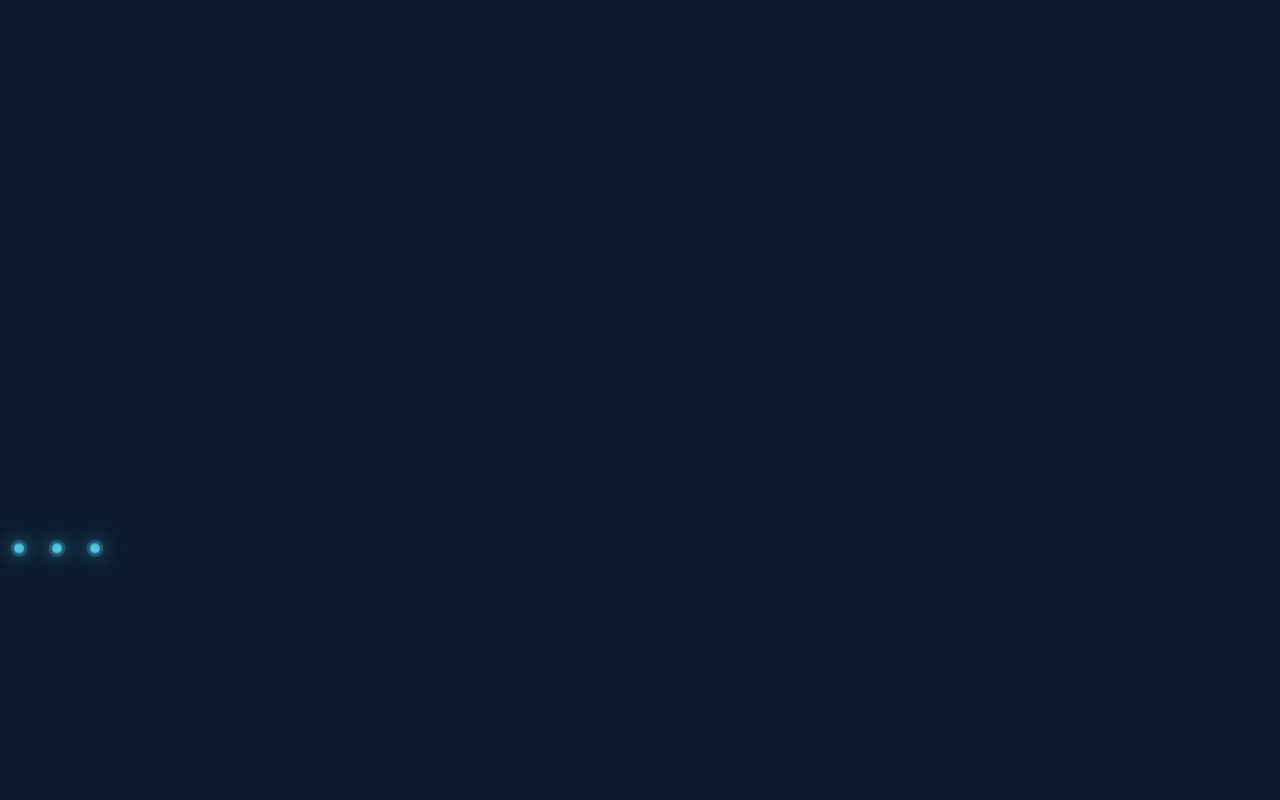
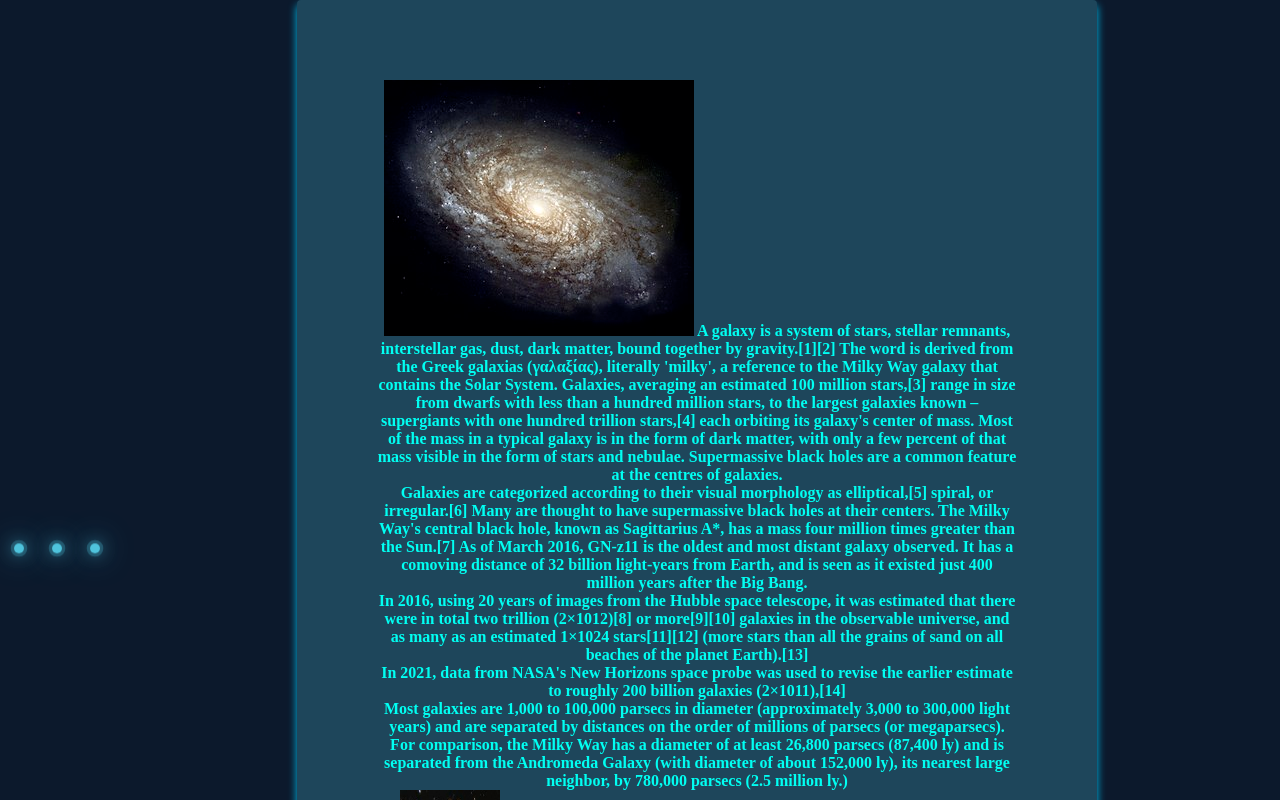
Before and after one commit to elmirq/ev, a plain HTML site: page index.html in a window 1280 px wide. Drawn offline with Linux system fonts and the light colour scheme.

Commit message:
end ( bacara bilmedim :( )

```diff
--- a/index.html
+++ b/index.html
@@ -8,13 +8,50 @@
     <link rel="stylesheet" href="style.css">
 </head>
 <body>
+
+
+
+
     <div class="cnt">
+
         <div class="sar">
-<span style="--i:11" ></span>
 <span></span>
 <span></span>
+<span></span>
+<br>
+<br>
+<br>
+<br>
+<div class="text"  >
+    <p> <strong>
+        <img src="310px-NGC_4414_(NASA-med).jpg" alt="">
+
+        A galaxy is a system of stars, stellar remnants, interstellar gas, dust, dark matter, bound together by gravity.[1][2] The word is derived from the Greek galaxias (γαλαξίας), literally 'milky', a reference to the Milky Way galaxy that contains the Solar System. Galaxies, averaging an estimated 100 million stars,[3] range in size from dwarfs with less than a hundred million stars, to the largest galaxies known – supergiants with one hundred trillion stars,[4] each orbiting its galaxy's center of mass. Most of the mass in a typical galaxy is in the form of dark matter, with only a few percent of that mass visible in the form of stars and nebulae. Supermassive black holes are a common feature at the centres of galaxies.
+<br>
+Galaxies are categorized according to their visual morphology as elliptical,[5] spiral, or irregular.[6] Many are thought to have supermassive black holes at their centers. The Milky Way's central black hole, known as Sagittarius A*, has a mass four million times greater than the Sun.[7] As of March 2016, GN-z11 is the oldest and most distant galaxy observed. It has a comoving distance of 32 billion light-years from Earth, and is seen as it existed just 400 million years after the Big Bang.
+<br>
+In 2016, using 20 years of images from the Hubble space telescope, it was estimated that there were in total two trillion (2×1012)[8] or more[9][10] galaxies in the observable universe, and as many as an estimated 1×1024 stars[11][12] (more stars than all the grains of sand on all beaches of the planet Earth).[13]
+<br>
+In 2021, data from NASA's New Horizons space probe was used to revise the earlier estimate to roughly 200 billion galaxies (2×1011),[14]
+<br>
+Most galaxies are 1,000 to 100,000 parsecs in diameter (approximately 3,000 to 300,000 light years) and are separated by distances on the order of millions of parsecs (or megaparsecs). For comparison, the Milky Way has a diameter of at least 26,800 parsecs (87,400 ly) and is separated from the Andromeda Galaxy (with diameter of about 152,000 ly), its nearest large neighbor, by 780,000 parsecs (2.5 million ly.)
+<br> <img src="ulduz.jpg" alt="" width="100px" height="100px">
+The space between galaxies is filled with a tenuous gas (the intergalactic medium) with an average density of less than one atom per cubic meter. Most galaxies are gravitationally organized into groups, clusters and superclusters. The Milky Way is part of the Local Group, which it dominates along with Andromeda Galaxy. The group is part of the Virgo Supercluster. At the largest scale, these associations are generally arranged into sheets and filaments surrounded by immense voids.[15] Both the Local Group and the Virgo Supercluster are contained in a much larger cosmic structure named Laniakea.[16]
+
+</strong>
+
+    </p>
+
+
+
+    </div>
+
+
+
 
         </div>
     </div>
+
+
 </body>
 </html>
--- a/style.css
+++ b/style.css
@@ -45,3 +45,17 @@ transform: translateY(100vh) scale(0);
     transform: translateY(-10VH) scale(1);
 }
 }
+
+.text{
+
+    width: 800px;
+    height: 1200px;
+    padding: 80px;
+    border-radius: 4px;
+    box-shadow: 0 5px 9px #02bfee;
+    text-align: center;
+    background-color: #4fc3dc44;
+    color: #01fff2;
+    margin: auto;
+    margin-bottom: 15px;
+}
```
Also changed, not shown: 310px-NGC_4414_(NASA-med).jpg (added), ulduz.jpg (added).
